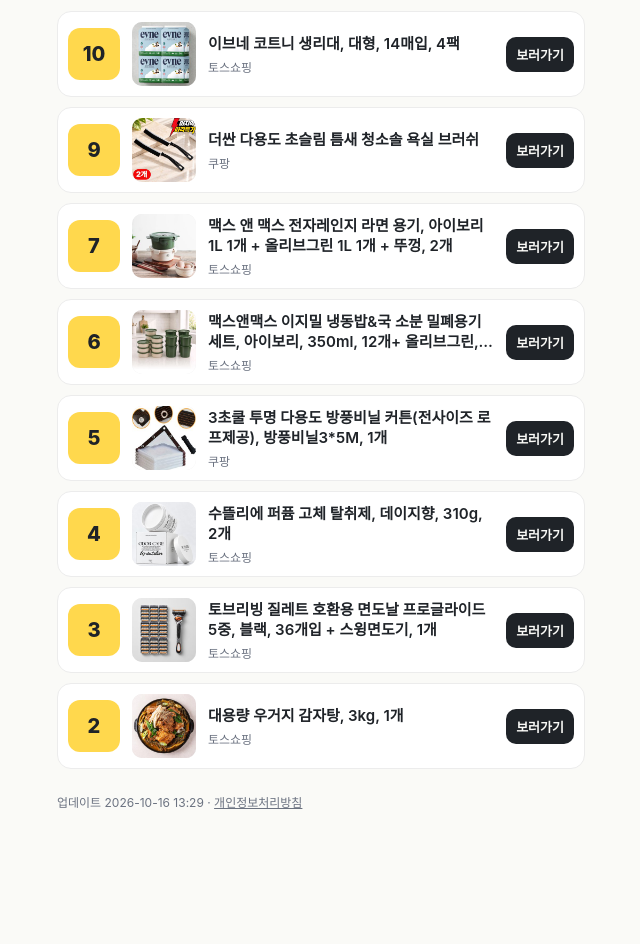
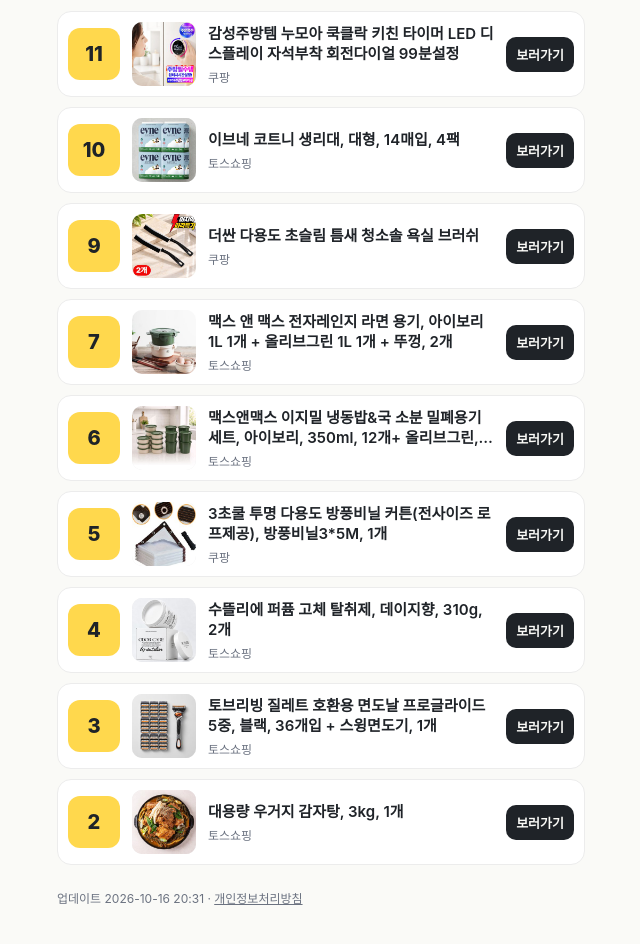
Before and after one commit to thebox-234/thebox-234.github.io, a plain HTML site: page index.html in a window 1280 px wide. Shown: the part 222-1166 px from the top of the page, without its empty margins (319-959 px from the left). Before the commit the page ends 1084 px from the top, so only its background shows below. Drawn offline with Linux system fonts and the light colour scheme.

Commit message:
링크 모음 업데이트 2026-10-16 20:31

```diff
--- a/index.html
+++ b/index.html
@@ -17,7 +17,8 @@
 <h1>살림노트 · 제품 링크 모음</h1><p class="sub">영상에서 말한 <b>번호</b>를 찾아 눌러 주세요</p>
 <div class="notice">이 게시물은 쿠팡 파트너스 활동의 일환으로, 이에 따른 일정액의 수수료를 제공받습니다. 이 포스팅은 토스쇼핑 쉐어링크 활동의 일환으로, 이에 따른 일정액의 수수료를 제공받습니다.</div>
 <input id="q" inputmode="numeric" placeholder="번호 또는 이름으로 찾기 (예: 12)" oninput="f(this.value)">
-<div id="list"><a class="item" href="https://toss.shopping/_m/Jy2zmB5A" target="_blank" rel="sponsored noopener" data-no="10" data-name="이브네 코트니 생리대, 대형, 14매입, 4팩"><div class="no">10</div><img src="img/10.jpg" alt="" loading="lazy"><div><div class="name">이브네 코트니 생리대, 대형, 14매입, 4팩</div><div class="shop">토스쇼핑</div></div><span class="go">보러가기</span></a>
+<div id="list"><a class="item" href="https://link.coupang.com/a/hTzit8jR4S" target="_blank" rel="sponsored noopener" data-no="11" data-name="감성주방템 누모아 쿡클락 키친 타이머 LED 디스플레이 자석부착 회전다이얼 99분설정"><div class="no">11</div><img src="img/11.jpg" alt="" loading="lazy"><div><div class="name">감성주방템 누모아 쿡클락 키친 타이머 LED 디스플레이 자석부착 회전다이얼 99분설정</div><div class="shop">쿠팡</div></div><span class="go">보러가기</span></a>
+<a class="item" href="https://toss.shopping/_m/Jy2zmB5A" target="_blank" rel="sponsored noopener" data-no="10" data-name="이브네 코트니 생리대, 대형, 14매입, 4팩"><div class="no">10</div><img src="img/10.jpg" alt="" loading="lazy"><div><div class="name">이브네 코트니 생리대, 대형, 14매입, 4팩</div><div class="shop">토스쇼핑</div></div><span class="go">보러가기</span></a>
 <a class="item" href="https://link.coupang.com/a/hRPbFaQzTM" target="_blank" rel="sponsored noopener" data-no="9" data-name="더싼 다용도 초슬림 틈새 청소솔 욕실 브러쉬"><div class="no">9</div><img src="img/9.jpg" alt="" loading="lazy"><div><div class="name">더싼 다용도 초슬림 틈새 청소솔 욕실 브러쉬</div><div class="shop">쿠팡</div></div><span class="go">보러가기</span></a>
 <a class="item" href="https://toss.shopping/_m/racPIcK9" target="_blank" rel="sponsored noopener" data-no="7" data-name="맥스 앤 맥스 전자레인지 라면 용기, 아이보리 1L 1개 + 올리브그린 1L 1개 + 뚜껑, 2개"><div class="no">7</div><img src="img/7.jpg" alt="" loading="lazy"><div><div class="name">맥스 앤 맥스 전자레인지 라면 용기, 아이보리 1L 1개 + 올리브그린 1L 1개 + 뚜껑, 2개</div><div class="shop">토스쇼핑</div></div><span class="go">보러가기</span></a>
 <a class="item" href="https://toss.shopping/_m/JS55swEk" target="_blank" rel="sponsored noopener" data-no="6" data-name="맥스앤맥스 이지밀 냉동밥&amp;국 소분 밀폐용기 세트, 아이보리, 350ml, 12개+ 올리브그린, 700ml, 8개"><div class="no">6</div><img src="img/6.jpg" alt="" loading="lazy"><div><div class="name">맥스앤맥스 이지밀 냉동밥&amp;국 소분 밀폐용기 세트, 아이보리, 350ml, 12개+ 올리브그린, 700ml, 8개</div><div class="shop">토스쇼핑</div></div><span class="go">보러가기</span></a>
@@ -25,7 +26,7 @@
 <a class="item" href="https://toss.shopping/_m/FTMmUymD" target="_blank" rel="sponsored noopener" data-no="4" data-name="수뜰리에 퍼퓸 고체 탈취제, 데이지향, 310g, 2개"><div class="no">4</div><img src="img/4.jpg" alt="" loading="lazy"><div><div class="name">수뜰리에 퍼퓸 고체 탈취제, 데이지향, 310g, 2개</div><div class="shop">토스쇼핑</div></div><span class="go">보러가기</span></a>
 <a class="item" href="https://toss.shopping/_m/3zLRFDd3" target="_blank" rel="sponsored noopener" data-no="3" data-name="토브리빙 질레트 호환용 면도날 프로글라이드 5중, 블랙, 36개입 + 스윙면도기, 1개"><div class="no">3</div><img src="img/3.jpg" alt="" loading="lazy"><div><div class="name">토브리빙 질레트 호환용 면도날 프로글라이드 5중, 블랙, 36개입 + 스윙면도기, 1개</div><div class="shop">토스쇼핑</div></div><span class="go">보러가기</span></a>
 <a class="item" href="https://toss.shopping/_m/5csj1Rbh" target="_blank" rel="sponsored noopener" data-no="2" data-name="대용량 우거지 감자탕, 3kg, 1개"><div class="no">2</div><img src="img/2.jpg" alt="" loading="lazy"><div><div class="name">대용량 우거지 감자탕, 3kg, 1개</div><div class="shop">토스쇼핑</div></div><span class="go">보러가기</span></a></div>
-<footer>업데이트 2026-10-16 13:29 · <a href="privacy.html">개인정보처리방침</a></footer>
+<footer>업데이트 2026-10-16 20:31 · <a href="privacy.html">개인정보처리방침</a></footer>
 </main><script>
 function f(v){v=v.trim();document.querySelectorAll('a.item').forEach(a=>{a.style.display=!v||a.dataset.no===v||a.dataset.name.includes(v)?'':'none'})}
 const h=location.hash.slice(1);if(h){document.getElementById('q').value=h;f(h)}
```
Also changed, not shown: img/11.jpg (added).
